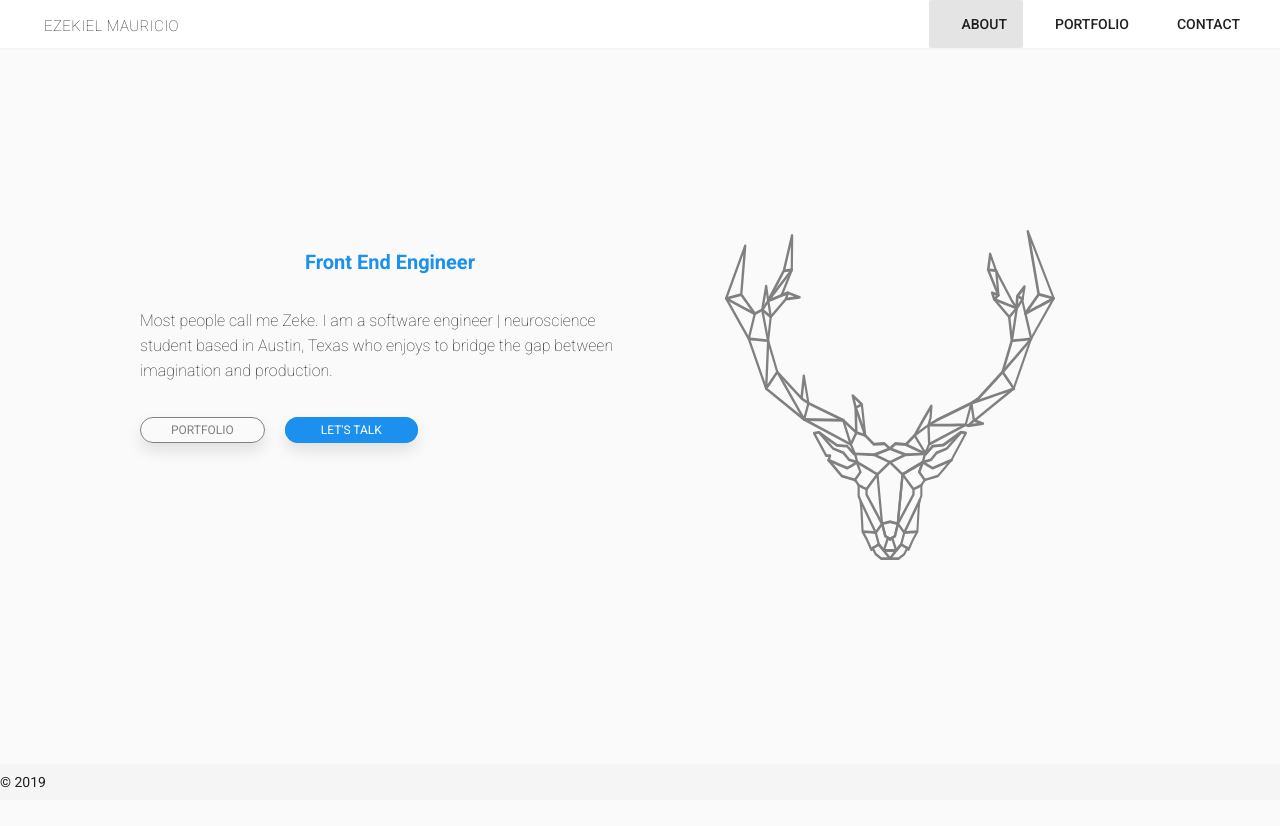
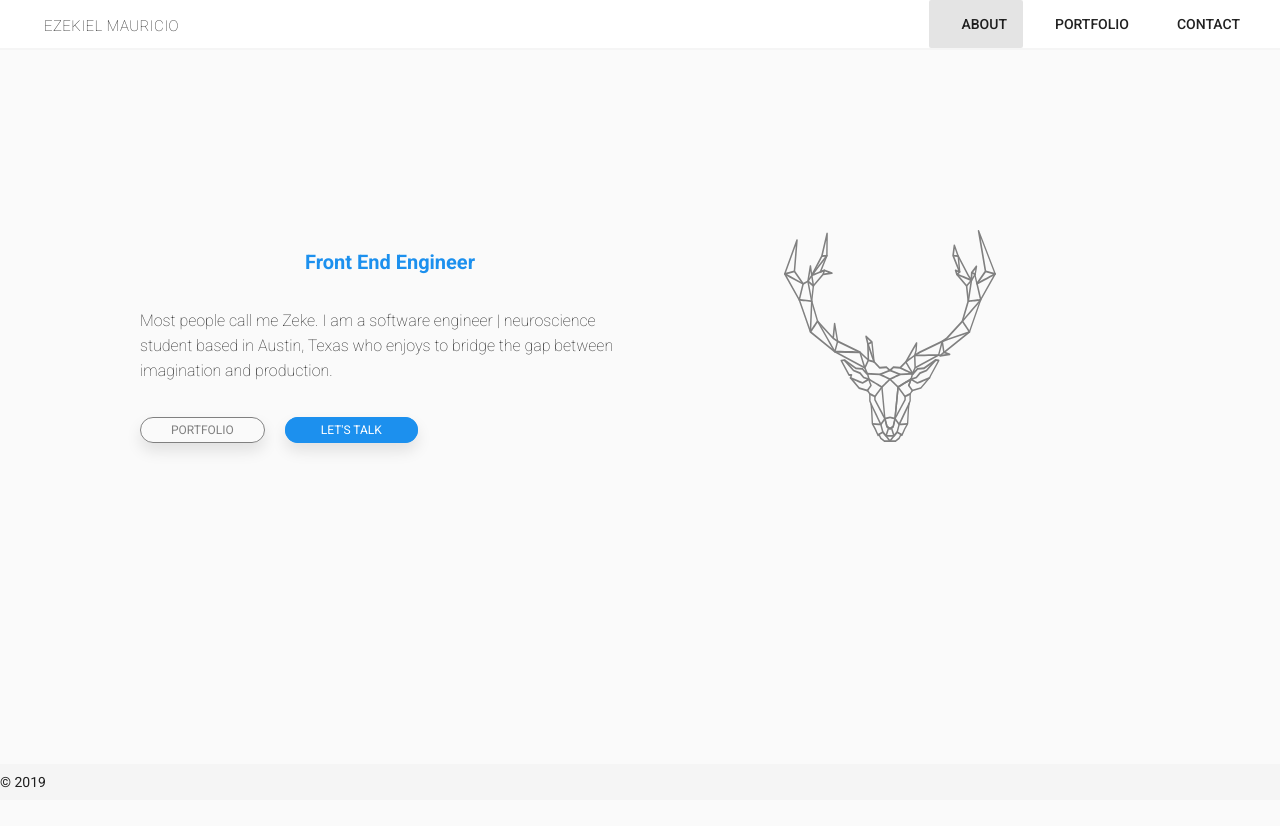
Before and after one commit to zeketx/myPortfolio, a Vue app: page / in a window 1280 px wide. Shown: the top 826 px of the page. Built offline with nearby package versions, Linux system fonts and the light colour scheme.

Commit message:
added sizing to deer.svg

```diff
--- a/src/views/About.vue
+++ b/src/views/About.vue
@@ -105,7 +105,7 @@ export default {
         }
 
         #_svg_deer {
-            height: 60%;
+            height: 350px;
             padding-top: 30%;
 
         }
```
